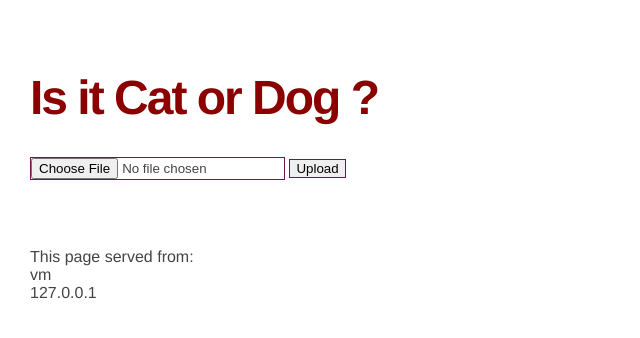
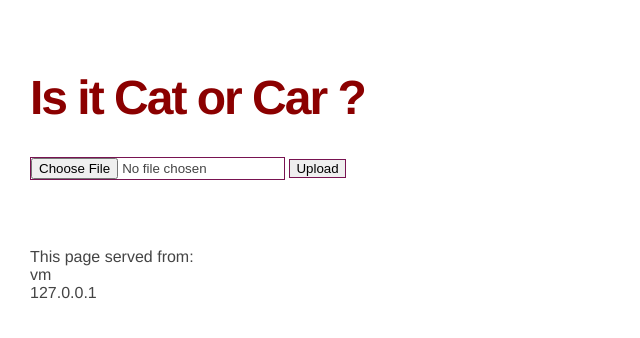
Before and after one commit to automaticdavid/hot-dog, a Flask app: page / in a window 1280 px wide. Shown: the top 338 px of the page, without its empty margins (0-640 px from the left). Run offline with Flask 2, Linux system fonts and the light colour scheme; some libraries are stand-ins or nearby versions.

Commit message:
update to templte

```diff
--- a/app/templates/index.html
+++ b/app/templates/index.html
@@ -1,5 +1,5 @@
 <link rel="stylesheet" href="{{ url_for('static', filename='css/main.css') }}">
-<h1>Is it Cat or Dog ?</h1>
+<h1>Is it Cat or Car ?</h1>
 <form method="POST" enctype="multipart/form-data">
     {{ form.hidden_tag() }}
     {{ form.photo }}
```
